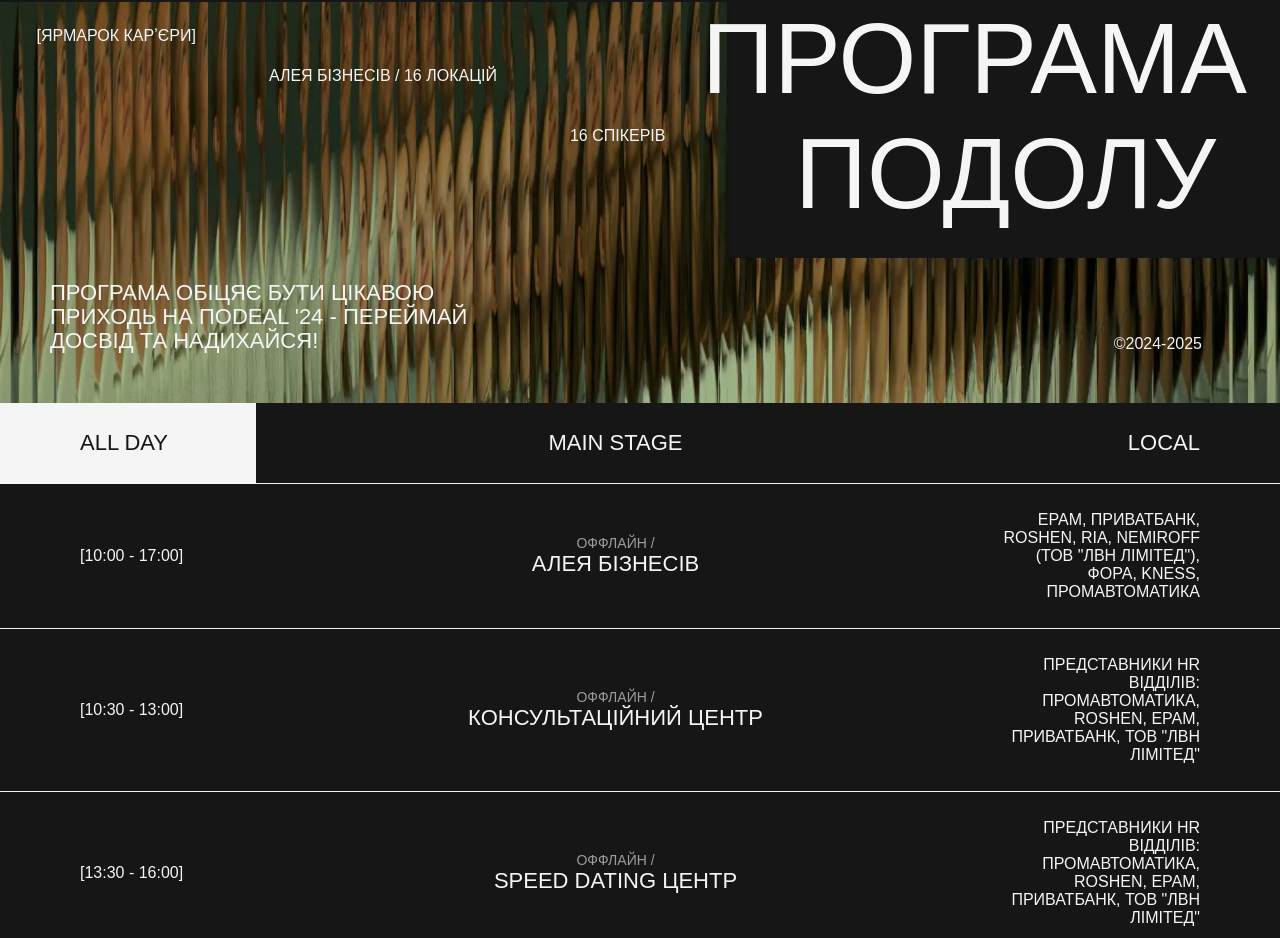
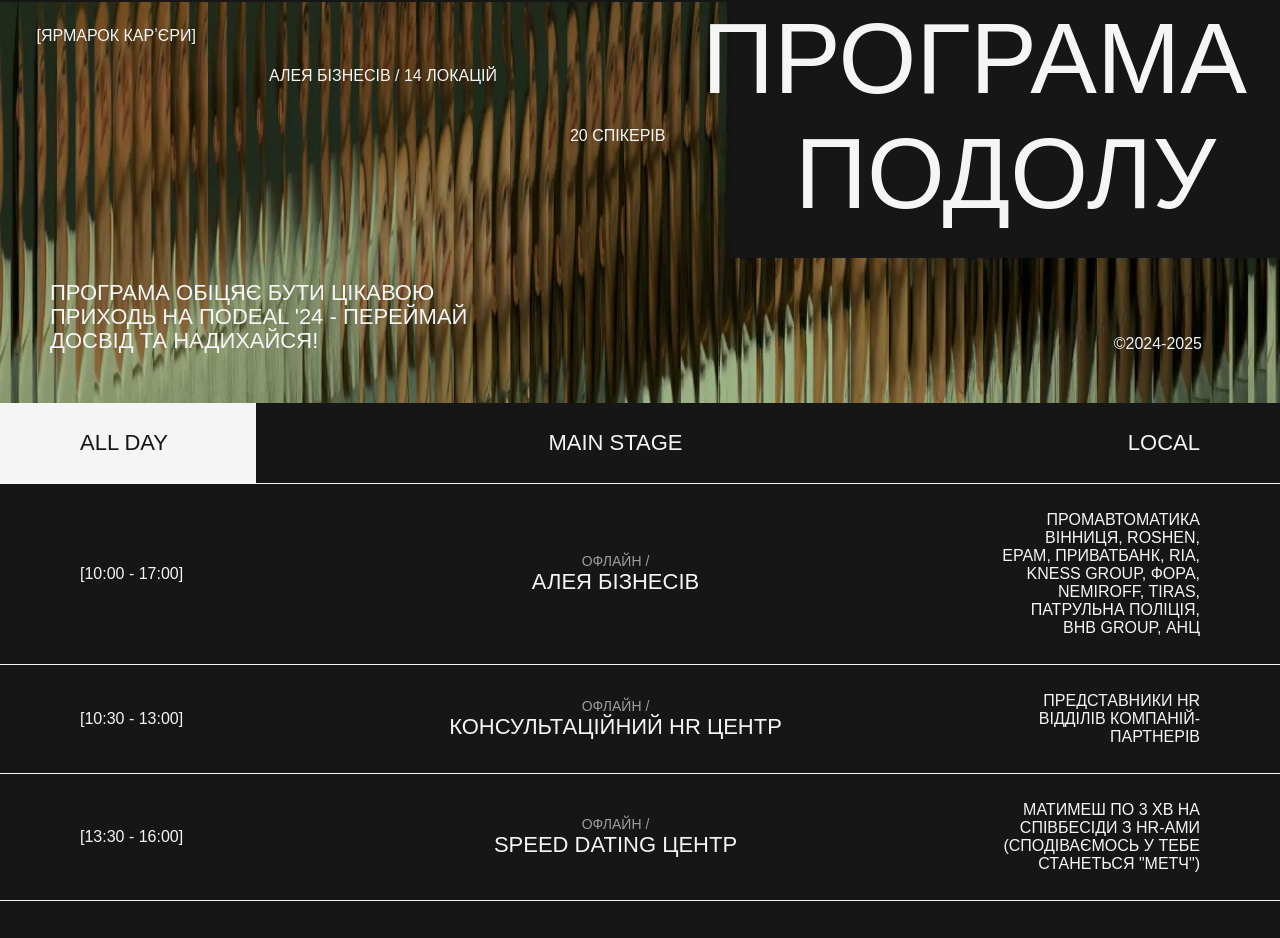
Before and after one commit to usl-vinnytsia/po-deal-24, a React (Create React App) app: page / in a window 1280 px wide. Shown: the part 4115-5053 px from the top of the page. Built offline with nearby package versions, Linux system fonts and the light colour scheme.

Commit message:
some changes with Nesen

```diff
--- a/src/components/Program/Program.jsx
+++ b/src/components/Program/Program.jsx
@@ -17,8 +17,8 @@ export const Program = () => {
         <div className='program-main-about'>
           <div className='program-main-about-info'>
             <span>[ярмарок карʼєри]</span>
-            <span>алея бізнесів / 16 локацій</span>
-            <span>16 спікерів</span>
+            <span>алея бізнесів / 14 локацій</span>
+            <span>20 спікерів</span>
           </div>
           <span className='program-main-title'>програма подолу</span>
         </div>
--- a/src/components/Team/Team.scss
+++ b/src/components/Team/Team.scss
@@ -5,7 +5,6 @@
 .team {
   width: 100%;
   margin-top: 150px;
-  // height: 150vh;
   height: max-content;
   z-index: 10;
   background: none;
@@ -32,6 +31,9 @@
 .team-left-img {
   width: 268px !important;
   height: 278px !important;
+}
+.team-right-img {
+  width: 690.759px;
 }
 .team-left-photo-descr {
   width: 270px;
@@ -84,8 +86,7 @@
 
 .team-right-descr {
   position: relative;
-  width: 380px;
-  margin-top: 580px;
+  width: 315px;
   text-align: right;
   color: $light-color;
   text-align: right;
@@ -112,7 +113,6 @@
 
   .team-right-img {
     width: 343px !important;
-    height: 288px !important;
   }
 
   .team-right-title {
--- a/src/partners-data.json
+++ b/src/partners-data.json
@@ -84,7 +84,7 @@
       "title": "Аптека низьких цін",
       "image": "partner_logos/anc.svg",
       "type": "",
-      "description": "Місія компанії - наша місія полягає в тому, щоб допомагати людям жити більш здоровимі кращим життям, забезпечуючи їх якісними медичними послугами та медикаментами за доступними цінами.",
+      "description": "Місія компанії полягає в тому, щоб допомагати людям жити більш здоровимі кращим життям, забезпечуючи їх якісними медичними послугами та медикаментами за доступними цінами.",
       "link": "https://anc.ua/about_us"
     },
     {
--- a/src/program-data.json
+++ b/src/program-data.json
@@ -3,36 +3,25 @@
         {
             "time": "[10:00 - 17:00]",
             "title": "Алея Бізнесів",
-            "person": "Epam, ПриватБанк, Roshen, Ria, Nemiroff (ТОВ \"ЛВН ЛІМІТЕД\"), Фора, Kness, Промавтоматика",
+            "person": "Промавтоматика Вінниця, ROSHEN, EPAM, ПриватБанк, RIA, KNESS Group, ФОРА, NEMIROFF, TIRAS, Патрульна поліція, BHB GROUP, АНЦ",
             "type": "",
-            "format": "оффлайн",
+            "format": "офлайн",
             "filter": "allday"
-
         },
         {
-            "time": "[11:00 - 11:50]",
+            "time": "[11:00 - 12:20]",
             "title": "Реальний кейс успішної власної справи, що виросла з хобі: історія підприємців, які змогли перетворити своє захоплення в прибуткову справу",
-            "person": "Юлія Заяць, Анна Оцвера, Дмитро Негорілий",
+            "person": "Юлія Заяць, Анна Оцвера, Дмитро Негорілий, Вадим Сугак, Вікторія КОЗУМЛЯК",
             "type": "дискусія",
-            "format": "оффлайн",
+            "format": "офлайн",
             "filter": "main"
-
         },
         {
-            "time": "[12:00 - 12:50]",
-            "title": "навички трейні/джуна: що шукають роботодавці у студентах у 2024 році / чому інвестиції у молодих спеціалістів приносять довгострокові результати?",
-            "person": "Михайло Ганчук, Ірина Хазівалієва",
+            "time": "[12:30 - 13:20]",
+            "title": "навички трейні/джуна: що шукають роботодавці у студентах у 2024 році",
+            "person": "Михайло Ганчук, Ірина Хазівалієва, Сергій Фомін, ? ? ?",
             "type": "Панельна дискусія",
-            "format": "оффлайн",
-            "filter": "main"
-
-        },
-        {
-            "time": "[13:40 - 14:20]",
-            "title": "Власний досвід",
-            "person": "Анна Алєксєєнко",
-            "type": "Воркшоп/лекція",
-            "format": "оффлайн",
+            "format": "офлайн",
             "filter": "main"
         },
         {
@@ -40,15 +29,39 @@
             "title": "Старт кар'єри. Як шукати роботу, щоб знайти?",
             "person": "Еліна Дядюшенко",
             "type": "лекція",
-            "format": "оффлайн",
+            "format": "офлайн",
             "filter": "main"
         },
         {
             "time": "[15:00 - 16:00]",
-            "title": "Підтримка молоді: роль державних інституцій та бізнесу у сприянні працевлаштуванню студентів / Кар'єра у державі",
-            "person": "Руслана Коренчук, Андрій Очеретний, Ольга Смалій, Дарія Андрюніна",
+            "title": "Підтримка молоді: роль державних інституцій у сприянні працевлаштуванню студентів; Кар'єра у державі",
+            "person": "Руслана Коренчук, Галина Якубович, Ольга Смалій, ? ? ?",
             "type": "Панельна дискусія",
-            "format": "оффлайн",
+            "format": "офлайн",
+            "filter": "main"
+        },
+        {
+            "time": "[10:30 - 13:00]",
+            "title": "Консультаційний HR центр",
+            "person": "Представники HR відділів компаній-партнерів",
+            "type": "",
+            "format": "офлайн",
+            "filter": "allday"
+        },
+        {
+            "time": "[13:30 - 16:00]",
+            "title": "Speed dating центр",
+            "person": "матимеш по 3 хв на співбесіди з HR-ами (сподіваємось у тебе станеться \"метч\")",
+            "type": "",
+            "format": "офлайн",
+            "filter": "allday"
+        },
+        {
+            "time": "[16:00 - 16:30]",
+            "title": "ресурс Вінниця",
+            "person": "Вінницький ВП УСЛ",
+            "type": "презентація",
+            "format": "офлайн",
             "filter": "main"
         },
         {
@@ -56,19 +69,11 @@
             "title": "Roshen",
             "person": "",
             "type": "Презентація компанії",
-            "format": "оффлайн",
+            "format": "офлайн",
             "filter": "second"
         },
         {
-            "time": "[11:40 - 12:10]",
-            "title": "Промавтоматика",
-            "person": "",
-            "type": "Презентація компанії",
-            "format": "оффлайн",
-            "filter": "second"
-        },
-        {
-            "time": "[12:20 - 12:50]",
+            "time": "[11:40 - 12:30]",
             "title": "Онлайн-курси як альтернатива традиційній освіті: переваги та виклики",
             "person": "Альона Лабюк, Вадим Друмов, Аліна Таратун",
             "type": "дискусія",
@@ -76,11 +81,51 @@
             "filter": "second"
         },
         {
+            "time": "[12:30 - 13:20]",
+            "title": "Власний досвід",
+            "person": "Анна Алєксєєнко",
+            "type": "лекція",
+            "format": "онлайн",
+            "filter": "second"
+        },
+        {
             "time": "[13:30 - 14:00]",
+            "title": "Ria",
+            "person": "",
+            "type": "Презентація компанії",
+            "format": "офлайн",
+            "filter": "second"
+        },
+        {
+            "time": "[14:00 - 14:30]",
+            "title": "Промавтоматика",
+            "person": "",
+            "type": "Презентація компанії",
+            "format": "офлайн",
+            "filter": "second"
+        },
+        {
+            "time": "[14:30 - 15:00]",
             "title": "ТОВ \"ЛВН Лімітед\"",
             "person": "",
             "type": "Презентація компанії",
-            "format": "оффлайн",
+            "format": "офлайн",
+            "filter": "second"
+        },
+        {
+            "time": "[15:00 - 16:30]",
+            "title": "Презентація рішень студентських команд",
+            "person": "",
+            "type": "Бізнес-батли",
+            "format": "офлайн",
+            "filter": "second"
+        },
+        {
+            "time": "[14:00 - 14:40]",
+            "title": "Як будувати професійний персональний бренд",
+            "person": "Марія Дрожак",
+            "type": "воркшоп",
+            "format": "офлайн",
             "filter": "second"
         },
         {
@@ -88,33 +133,8 @@
             "title": "Синдром самозванця: як подолати відчуття, що ти недостатньо компетентний для роботи",
             "person": "Анастасія Онипчук",
             "type": "Лекція",
-            "format": "оффлайн",
+            "format": "офлайн",
             "filter": "second"
-        },
-        {
-            "time": "[14:00 - 14:40]",
-            "title": "Як будувати професійний персональний бренд",
-            "person": "Марія Дрожак",
-            "type": "Лекція",
-            "format": "оффлайн",
-            "filter": "second"
-        },
-        {
-            "time": "[10:30 - 13:00]",
-            "title": "Консультаційний центр",
-            "person": "Представники Hr відділів: Промавтоматика, Roshen, Epam, ПриватБанк, ТОВ \"ЛВН Лімітед\"",
-            "type": "",
-            "format": "оффлайн",
-            "filter": "allday"
-        },
-        {
-            "time": "[13:30 - 16:00]",
-            "title": "Speed dating центр",
-            "person": "Представники Hr відділів: Промавтоматика, Roshen, Epam, ПриватБанк, ТОВ \"ЛВН Лімітед\"",
-            "type": "",
-            "format": "оффлайн",
-            "filter": "allday"
         }
-
     ]
 }
```
